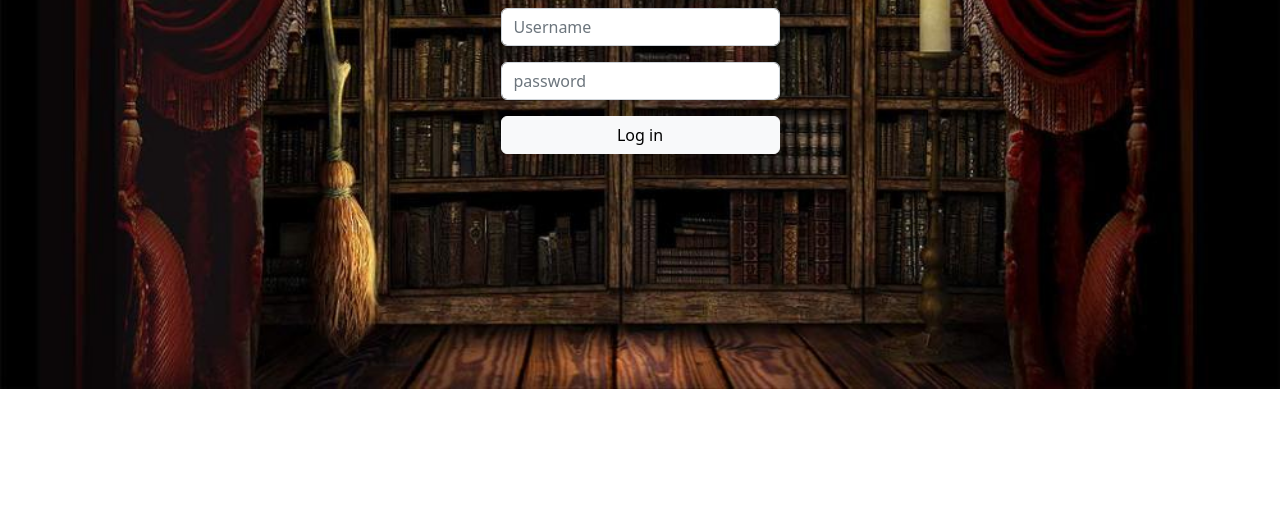
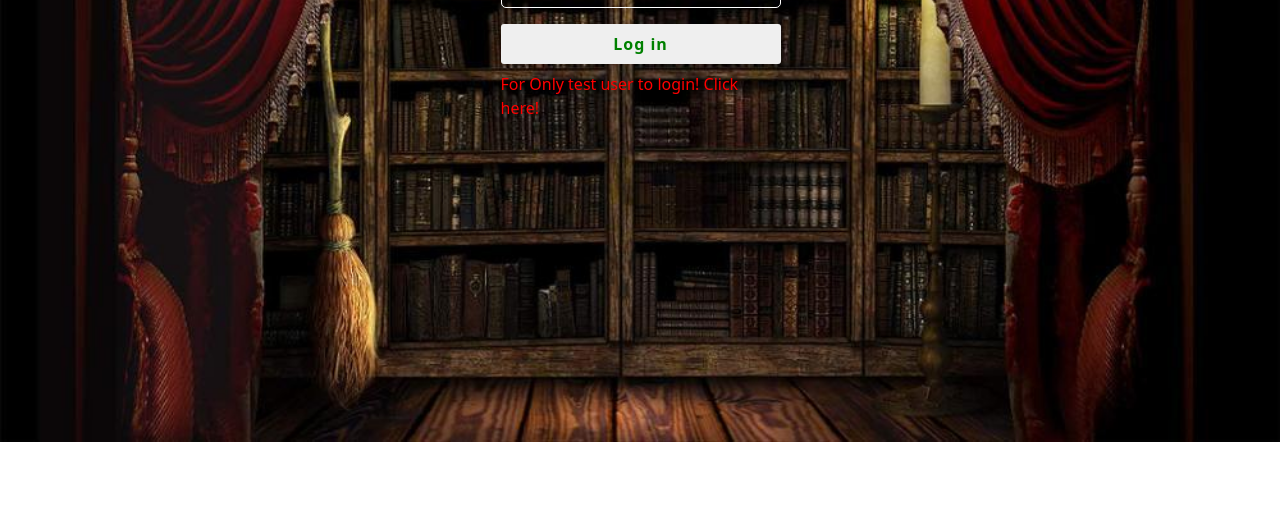
Before and after one commit to akhrorbek/Bookshelter_project, a plain HTML site: page index.html in a window 1280 px wide. Shown: the part 290-800 px from the top of the page. Drawn offline with nearby package versions, Linux system fonts and the light colour scheme.

Commit message:
init:refresh login and password info

```diff
--- a/css/style.css
+++ b/css/style.css
@@ -9,12 +9,69 @@ body {
     background-size: cover;
 }
 
+::placeholder {
+    padding-left: 0px;
+    color: white;
+    font-weight:100;
+    opacity: 0.8;
+}
 .form-wrapper {
     display: flex;
     flex-direction: column;
     align-items: center;
-    margin: auto;
-    margin-top: 230px;
+    justify-content: center;
+    height: 550px;
+    padding-top: 15px;
+}
+
+.userName {
+    background: none;
+    background-image: url("../img/user.svg");
+    background-repeat: no-repeat;
+    background-position: left center;
+    background-position-x: 28px;
+    text-align:center;
+    letter-spacing: 1.5px;
+    font-size: small;
+    border: 1px solid white;
+    width: 280px;
+    padding: 8px;
+    color: white;
+    border-radius: 5px;
+}
+.userPassword{
+    background: none;
+    background-image: url("../img/lock.svg");
+    background-repeat: no-repeat;
+    background-position:left center;
+    background-position-x: 28px;
+    text-align:center;
+    letter-spacing: 1.5px;
+    font-size: small;
+    border: 1px solid white;
+    width: 280px;
+    padding: 8px;
+    color: white;
+    border-radius: 5px;
+}
+
+.entranceBtn {
+    border: none;
+    width: 280px;
+    padding: 8px;
+    border-radius: 3px;
+    color: green;
+    font-weight: 700;
+    letter-spacing: 1px;
+}
+
+.entranceBtn:hover {
+    color: black;
+    background-color: red;
+}
+.entranceBtn:active {
+    background-color: yellowgreen;
+    color: blue;
 }
 
 .loginPasswordAlert {
@@ -25,6 +82,21 @@ body {
 .loginCheckError {
     margin: 0;
     padding: 0;
+}
+
+.forgotPassword {
+    font-weight: 100;
+    font-size: medium;
+    color: white;
+}
+.passwordText {
+    font-size: medium;
+    text-decoration: none;
+    color: red;
+}
+
+.passwordText:hover {
+    color: aliceblue;
 }
 
 
--- a/index.html
+++ b/index.html
@@ -18,15 +18,16 @@
                 <img src="./img/BookshelterLoginLogo.svg" alt="Bookshelter logo" width="226" height="44">
                 <form class="form mt-4 w-25">
                     <div>
-                        <input class="userName form-control" type="text" placeholder="Username" required
+                        <input class="userName" type="text" placeholder="Username" required
                             name="username">
                     </div>
                     <div class="mt-3">
-                        <input class="userPassword form-control" type="password" placeholder="password" required
+                        <input class="userPassword" type="password" placeholder="password" required
                             name="password">
                     </div>
                     <div class="loginPasswordAlert mt-2"></div>
-                    <button class="btn btn-light mt-2 w-100">Log in</button>
+                    <button class="entranceBtn mt-2">Log in</button>
+                    <p class="forgotPassword pt-2"><a class="passwordText" href="">For Only test user to login! Click here!</a></p>
                 </form>
             </div>
     </div>
--- a/js/script.js
+++ b/js/script.js
@@ -1,6 +1,7 @@
 "use strict"
 
 const elForm = document.querySelector(".form");
+const elForgotPassword= document.querySelector(".forgotPassword");
 const elInputUser = document.querySelector(".userName");
 const elInputPassword = document.querySelector(".userPassword");
 const elLoginPasswordCheck = document.querySelector(".loginPasswordAlert");
@@ -42,3 +43,14 @@ elForm.addEventListener("submit", function (evt){
 
     });
 } );
+
+
+
+elForgotPassword.addEventListener("click", function(evt){
+    evt.preventDefault();
+    elForgotPassword.innerHTML = null;
+    const forgotPasswords = document.createElement("p")
+    forgotPasswords.textContent="Login: eve.holt@reqres.in  Password: 19940101" ;
+    elForgotPassword.appendChild(forgotPasswords);
+
+})
```
Also changed, not shown: img/lock.svg (added), img/user.svg (added).
